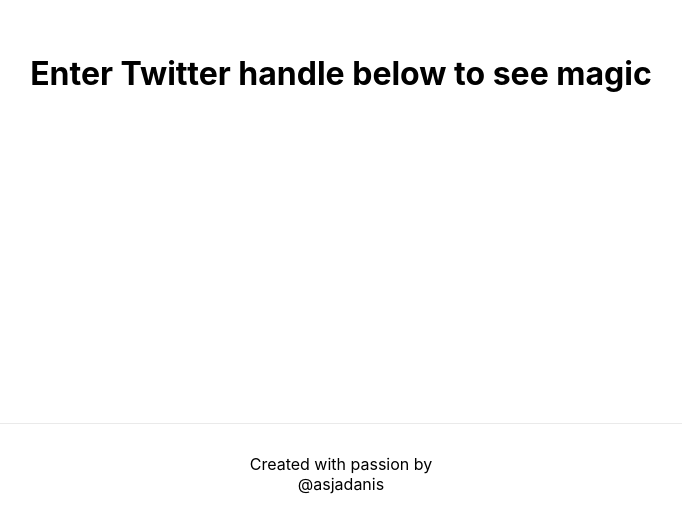
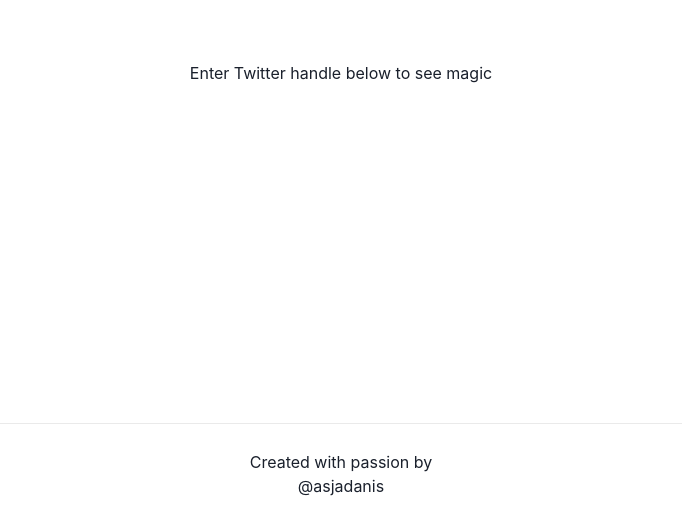
Before and after one commit to asjadanis/best-tweets, a Next.js app: page / in a window 1280 px wide. Shown: the part 277-800 px from the top of the page, without its empty margins (299-981 px from the left). Built offline with nearby package versions, Linux system fonts and the light colour scheme.

Commit message:
chore(chakra): initialize chakra ui

```diff
--- a/pages/_app.tsx
+++ b/pages/_app.tsx
@@ -1,7 +1,12 @@
-import '../styles/globals.css'
-import type { AppProps } from 'next/app'
+import "../styles/globals.css";
+import type { AppProps } from "next/app";
+import { ChakraProvider } from "@chakra-ui/react";
 
 function MyApp({ Component, pageProps }: AppProps) {
-  return <Component {...pageProps} />
+  return (
+    <ChakraProvider>
+      <Component {...pageProps} />
+    </ChakraProvider>
+  );
 }
-export default MyApp
+export default MyApp;
```
